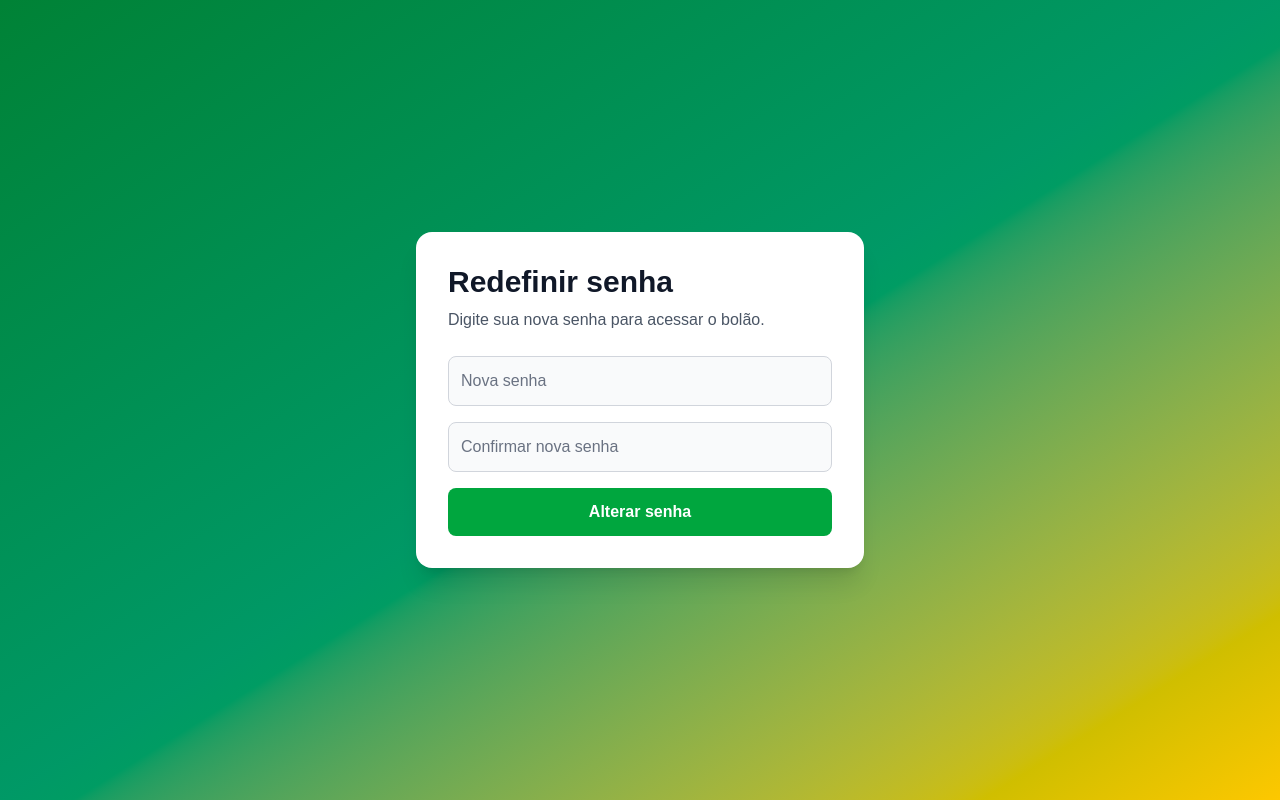
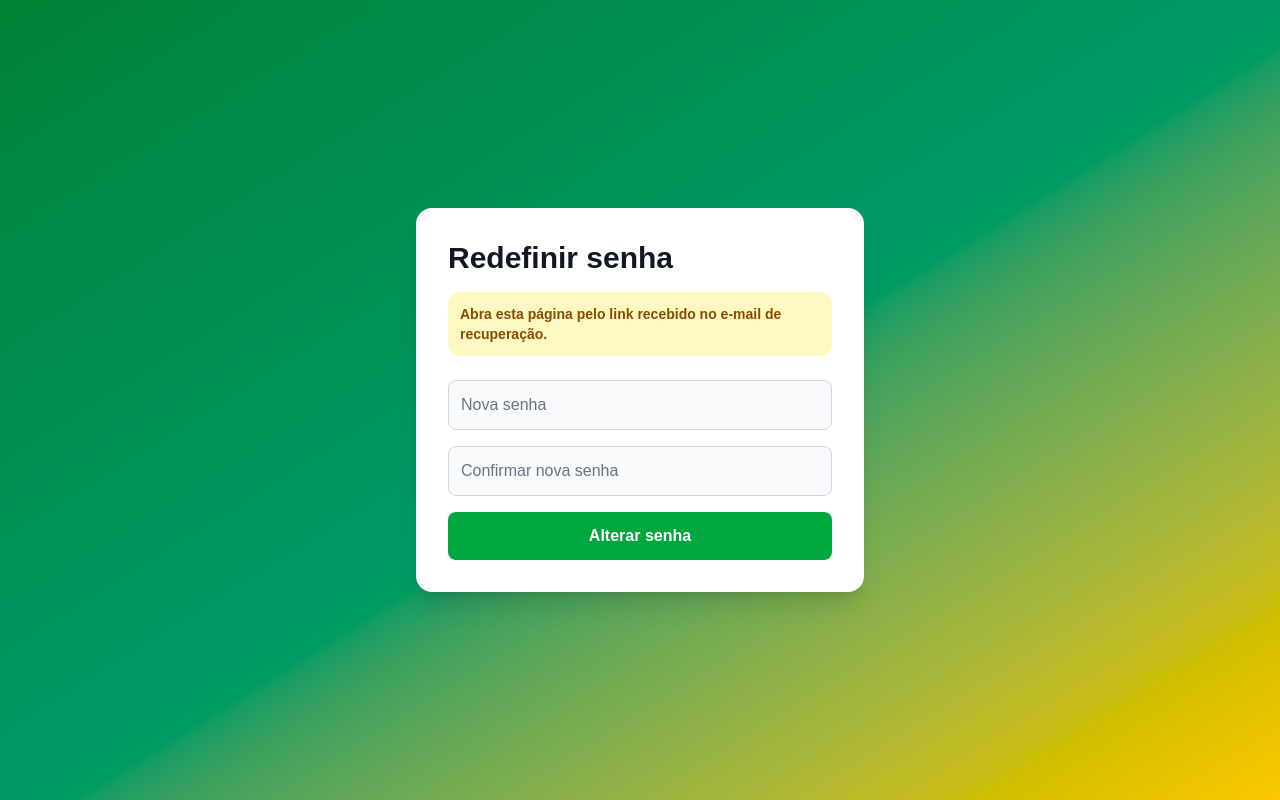
Before and after one commit to joaovts14/copa-2026, a Next.js app: page /resetar-senha in a window 1280 px wide. Built offline with nearby package versions, Linux system fonts and the light colour scheme; no server answers.

Commit message:
Esqueci a senha e palpites

```diff
--- a/app/resetar-senha/page.tsx
+++ b/app/resetar-senha/page.tsx
@@ -1,6 +1,6 @@
 "use client";
 
-import { useState } from "react";
+import { useEffect, useState } from "react";
 import { useRouter } from "next/navigation";
 import { createClient } from "../../lib/supabase/client";
 
@@ -10,9 +10,34 @@ export default function ResetarSenha() {
 
   const [senha, setSenha] = useState("");
   const [confirmarSenha, setConfirmarSenha] = useState("");
+  const [sessaoOk, setSessaoOk] = useState(false);
   const [loading, setLoading] = useState(false);
 
+  useEffect(() => {
+    const {
+      data: { subscription },
+    } = supabase.auth.onAuthStateChange((event) => {
+      if (event === "PASSWORD_RECOVERY") {
+        setSessaoOk(true);
+      }
+    });
+
+    supabase.auth.getSession().then(({ data }) => {
+      if (data.session) {
+        setSessaoOk(true);
+      }
+    });
+
+    return () => subscription.unsubscribe();
+  }, []);
+
   async function alterarSenha() {
+    if (!sessaoOk) {
+      alert("Sessão de recuperação inválida ou expirada. Solicite um novo link.");
+      router.push("/");
+      return;
+    }
+
     if (!senha || !confirmarSenha) {
       alert("Preencha os dois campos.");
       return;
@@ -42,19 +67,20 @@ export default function ResetarSenha() {
     }
 
     alert("Senha alterada com sucesso!");
+    await supabase.auth.signOut();
     router.push("/");
   }
 
   return (
     <main className="flex min-h-screen items-center justify-center bg-gradient-to-br from-green-700 via-emerald-600 to-yellow-400 p-6">
       <div className="w-full max-w-md rounded-2xl bg-white p-8 shadow-xl">
-        <h1 className="text-3xl font-black text-gray-900">
-          Redefinir senha
-        </h1>
+        <h1 className="text-3xl font-black text-gray-900">Redefinir senha</h1>
 
-        <p className="mt-2 text-gray-600">
-          Digite sua nova senha para acessar o bolão.
-        </p>
+        {!sessaoOk && (
+          <p className="mt-4 rounded-xl bg-yellow-100 p-3 text-sm font-bold text-yellow-800">
+            Abra esta página pelo link recebido no e-mail de recuperação.
+          </p>
+        )}
 
         <div className="mt-6 flex flex-col gap-4">
           <input
```
